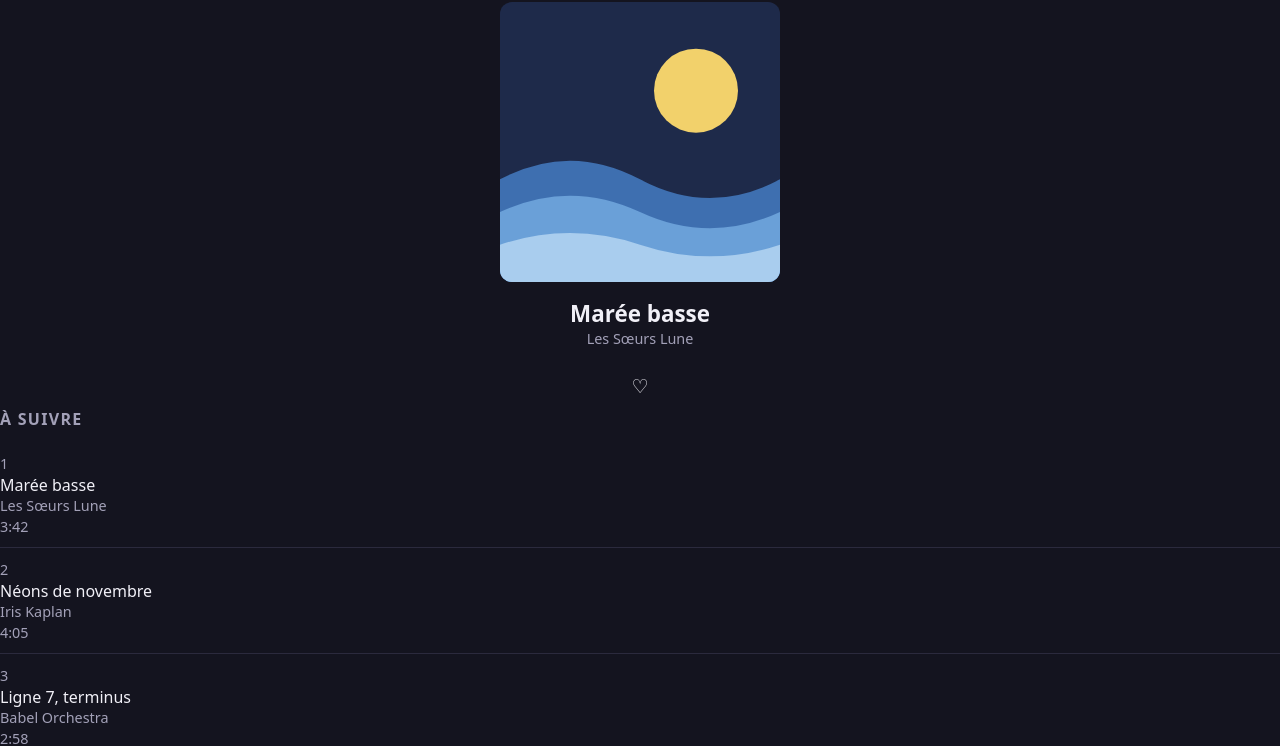
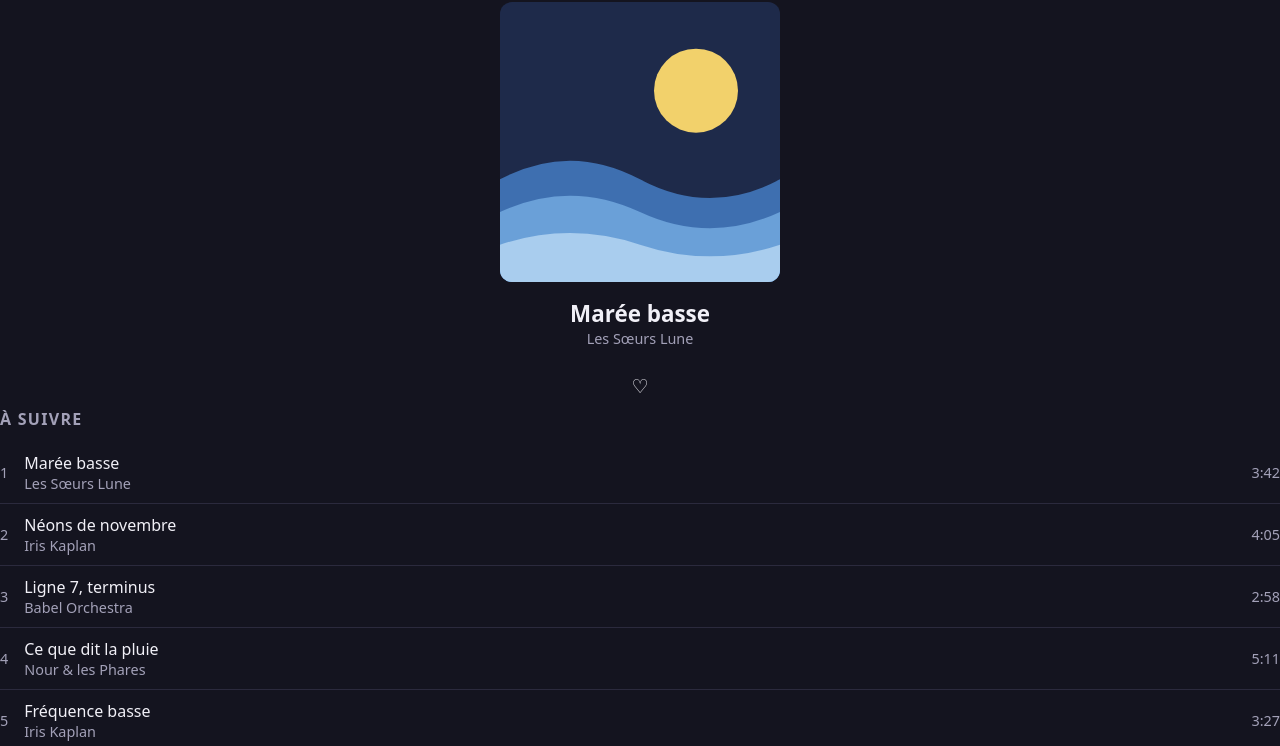
Before and after one commit to mahafouad570-ops/kata-s7, a plain HTML site: page kata-web-6-lecteur-musique-s7/index.html in a window 1280 px wide. Shown: the part 74-820 px from the top of the page. Drawn offline with Linux system fonts and the light colour scheme.

Commit message:
TODO 4 : piste avec flex grow

```diff
--- a/kata-web-6-lecteur-musique-s7/style.css
+++ b/kata-web-6-lecteur-musique-s7/style.css
@@ -131,6 +131,15 @@ h2 {
 
 
 /* ---------- TODO 4 — Une piste de la playlist ---------- */
+.piste {
+  display: flex;
+  align-items: center;
+  gap: 1rem;
+}
+
+.piste-infos {
+  flex-grow: 1;
+}
 
 
 
```
